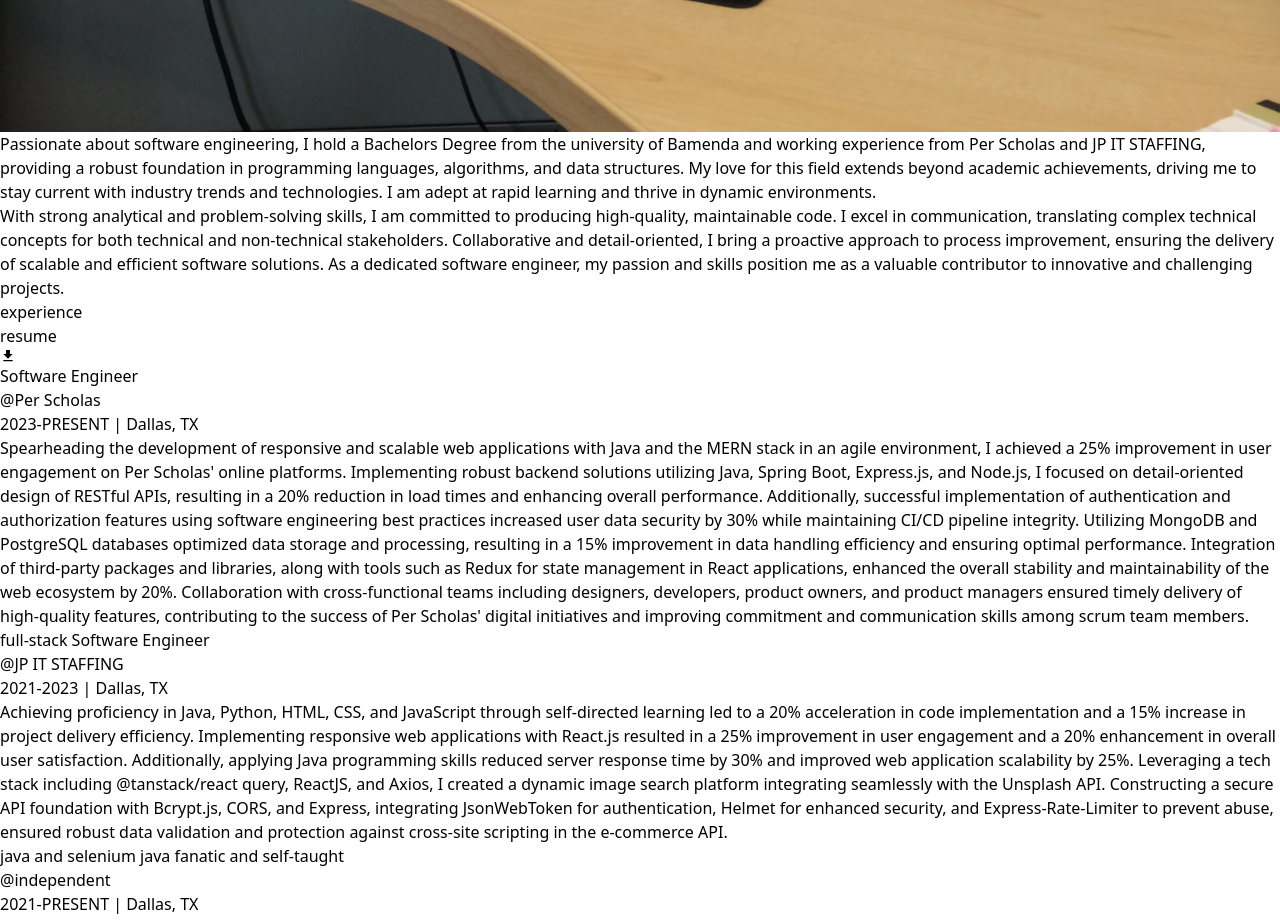
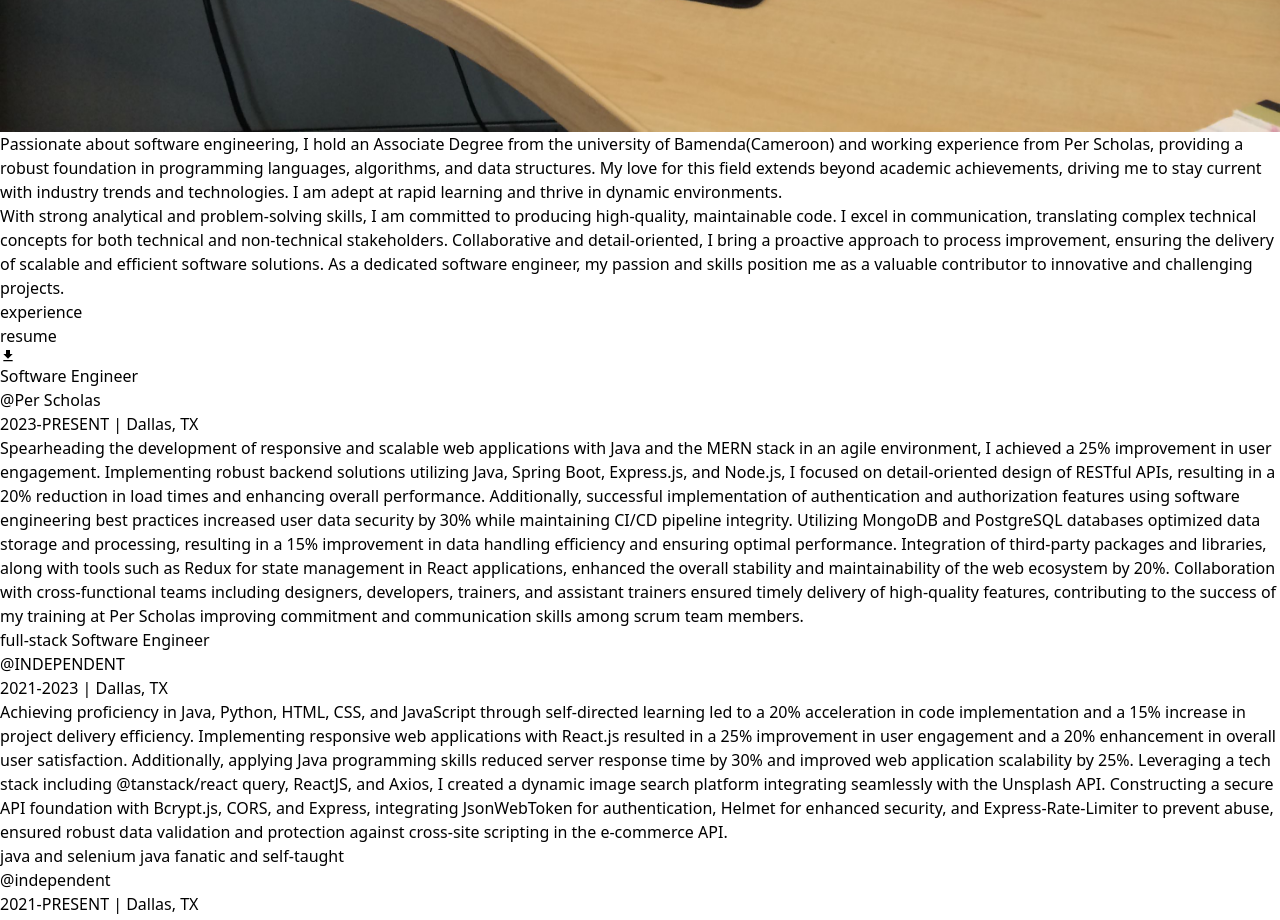
Before and after one commit to KINYUI1/my-portfolio, a React (Vite) app: page /about in a window 1280 px wide. Shown: the part 1020-1940 px from the top of the page. Built offline with nearby package versions, Linux system fonts and the light colour scheme.

Commit message:
touch on profile for verizon appranticeship

```diff
--- a/src/data/experienceData.js
+++ b/src/data/experienceData.js
@@ -6,12 +6,12 @@ const experience = [
         organization:'Per Scholas',
         location:'Dallas, TX',
         duration:'2023-PRESENT',
-        description:`Spearheading the development of responsive and scalable web applications with Java and the MERN stack in an agile environment, I achieved a 25% improvement in user engagement on Per Scholas' online platforms. Implementing robust backend solutions utilizing Java, Spring Boot, Express.js, and Node.js, I focused on detail-oriented design of RESTful APIs, resulting in a 20% reduction in load times and enhancing overall performance. Additionally, successful implementation of authentication and authorization features using software engineering best practices increased user data security by 30% while maintaining CI/CD pipeline integrity. Utilizing MongoDB and PostgreSQL databases optimized data storage and processing, resulting in a 15% improvement in data handling efficiency and ensuring optimal performance. Integration of third-party packages and libraries, along with tools such as Redux for state management in React applications, enhanced the overall stability and maintainability of the web ecosystem by 20%. Collaboration with cross-functional teams including designers, developers, product owners, and product managers ensured timely delivery of high-quality features, contributing to the success of Per Scholas' digital initiatives and improving commitment and communication skills among scrum team members.`,
+        description:`Spearheading the development of responsive and scalable web applications with Java and the MERN stack in an agile environment, I achieved a 25% improvement in user engagement. Implementing robust backend solutions utilizing Java, Spring Boot, Express.js, and Node.js, I focused on detail-oriented design of RESTful APIs, resulting in a 20% reduction in load times and enhancing overall performance. Additionally, successful implementation of authentication and authorization features using software engineering best practices increased user data security by 30% while maintaining CI/CD pipeline integrity. Utilizing MongoDB and PostgreSQL databases optimized data storage and processing, resulting in a 15% improvement in data handling efficiency and ensuring optimal performance. Integration of third-party packages and libraries, along with tools such as Redux for state management in React applications, enhanced the overall stability and maintainability of the web ecosystem by 20%. Collaboration with cross-functional teams including designers, developers, trainers, and assistant trainers ensured timely delivery of high-quality features, contributing to the success of my training at Per Scholas improving commitment and communication skills among scrum team members.`,
         id:nanoid()
     },
     {
         name:'full-stack Software Engineer',
-        organization:'JP IT STAFFING',
+        organization:'INDEPENDENT',
         location:'Dallas, TX',
         duration:'2021-2023',
         description:`Achieving proficiency in Java, Python, HTML, CSS, and JavaScript through self-directed learning led to a 20% acceleration in code implementation and a 15% increase in project delivery efficiency. Implementing responsive web applications with React.js resulted in a 25% improvement in user engagement and a 20% enhancement in overall user satisfaction. Additionally, applying Java programming skills reduced server response time by 30% and improved web application scalability by 25%. Leveraging a tech stack including @tanstack/react query, ReactJS, and Axios, I created a dynamic image search platform integrating seamlessly with the Unsplash API. Constructing a secure API foundation with Bcrypt.js, CORS, and Express, integrating JsonWebToken for authentication, Helmet for enhanced security, and Express-Rate-Limiter to prevent abuse, ensured robust data validation and protection against cross-site scripting in the e-commerce API.`,
--- a/src/pages/About.jsx
+++ b/src/pages/About.jsx
@@ -19,7 +19,7 @@ const About = () => {
         </div>
         <div className="leading-7 text-base sm:col-span-2 m-2">
           <p className="mb-4">
-            Passionate about software engineering, I hold a Bachelors Degree from the university of Bamenda and working experience from <span className="font-bold">Per Scholas</span> and <span className="font-bold">JP IT STAFFING</span>, providing a robust foundation in
+            Passionate about software engineering, I hold an Associate Degree from the university of Bamenda(Cameroon) and working experience from <span className="font-bold">Per Scholas</span>, providing a robust foundation in
             programming languages, algorithms, and data structures. My love for
             this field extends beyond academic achievements, driving me to stay
             current with industry trends and technologies. I am adept at rapid
```
Also changed, not shown: 2 other files (tests, documents, lock files or other folders).
